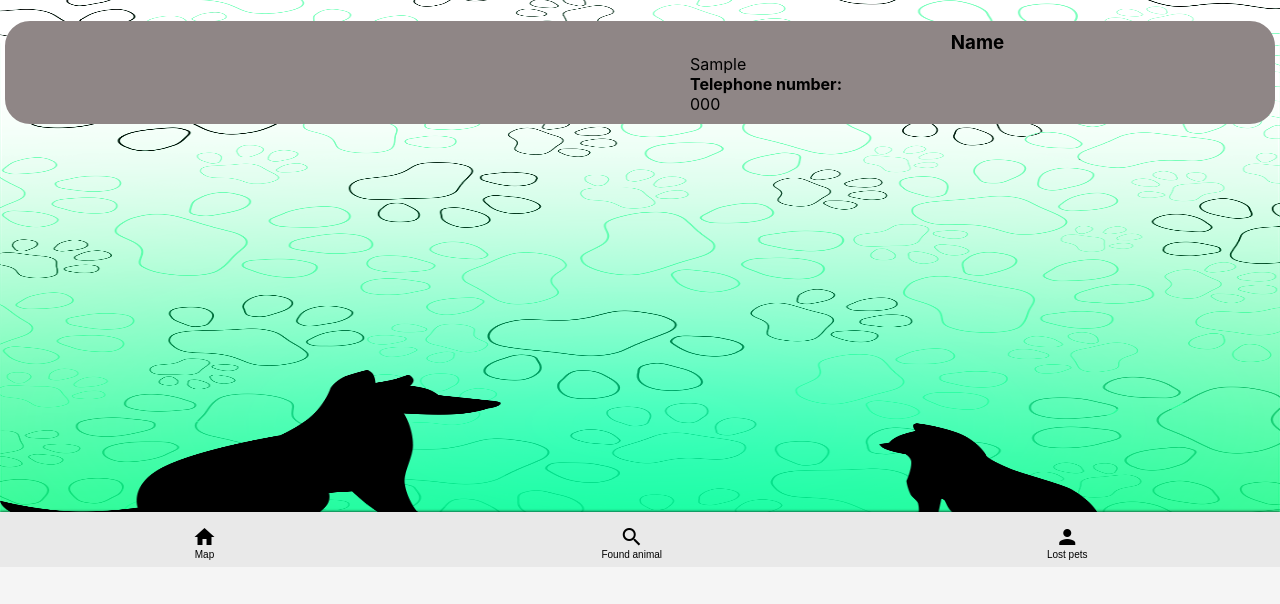
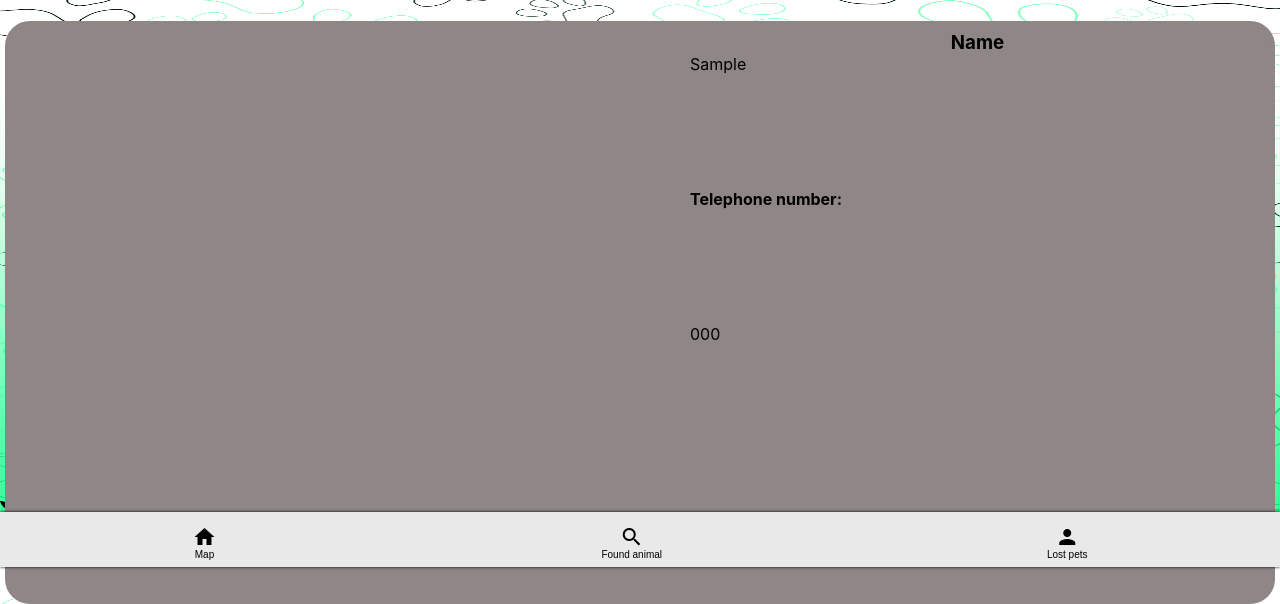
Before and after one commit to MarinosPapadakis/RooForABuddy, a Flask app: page /lostpets in a window 1280 px wide. Shown: the part 233-837 px from the top of the page. Before the commit the page ends 793 px from the top, so only its background shows below. Run offline with Flask 2, Linux system fonts and the light colour scheme; tables that the repository leaves empty hold one stand-in row (values such as "Sample post"); grey boxes marked "Sample" are stand-in pictures.

Commit message:
fix space

```diff
--- a/static/style.css
+++ b/static/style.css
@@ -311,3 +311,9 @@
   text-align: center;
   margin-bottom: 0px;
 }
+
+br {
+  display: block;
+  content: "";
+  margin-top: 20%;
+}
--- a/templates/lostpets.html
+++ b/templates/lostpets.html
@@ -23,4 +23,6 @@
 
     {% endfor %}
 
+    <br>
+
 {% endblock %}
```
